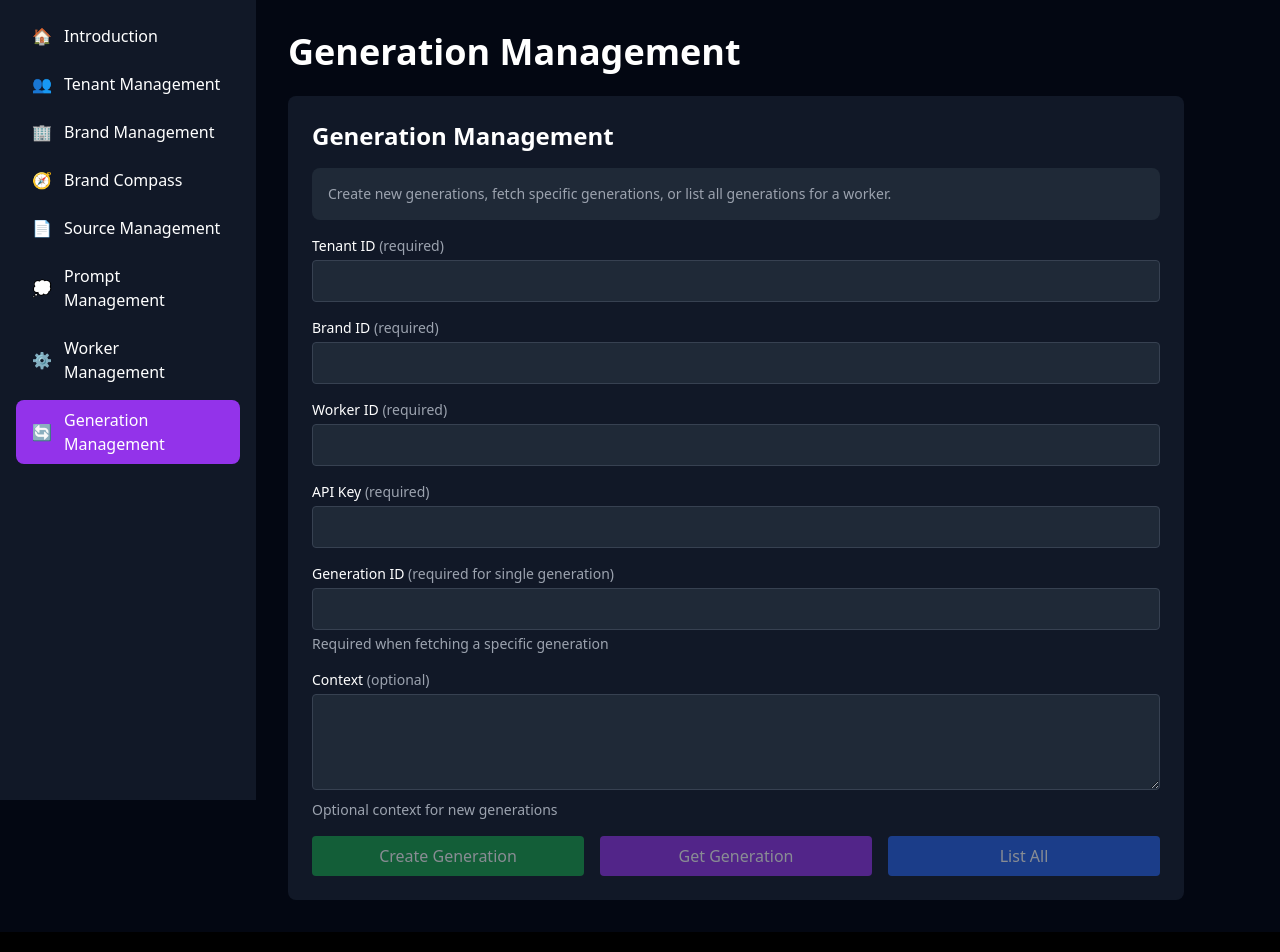
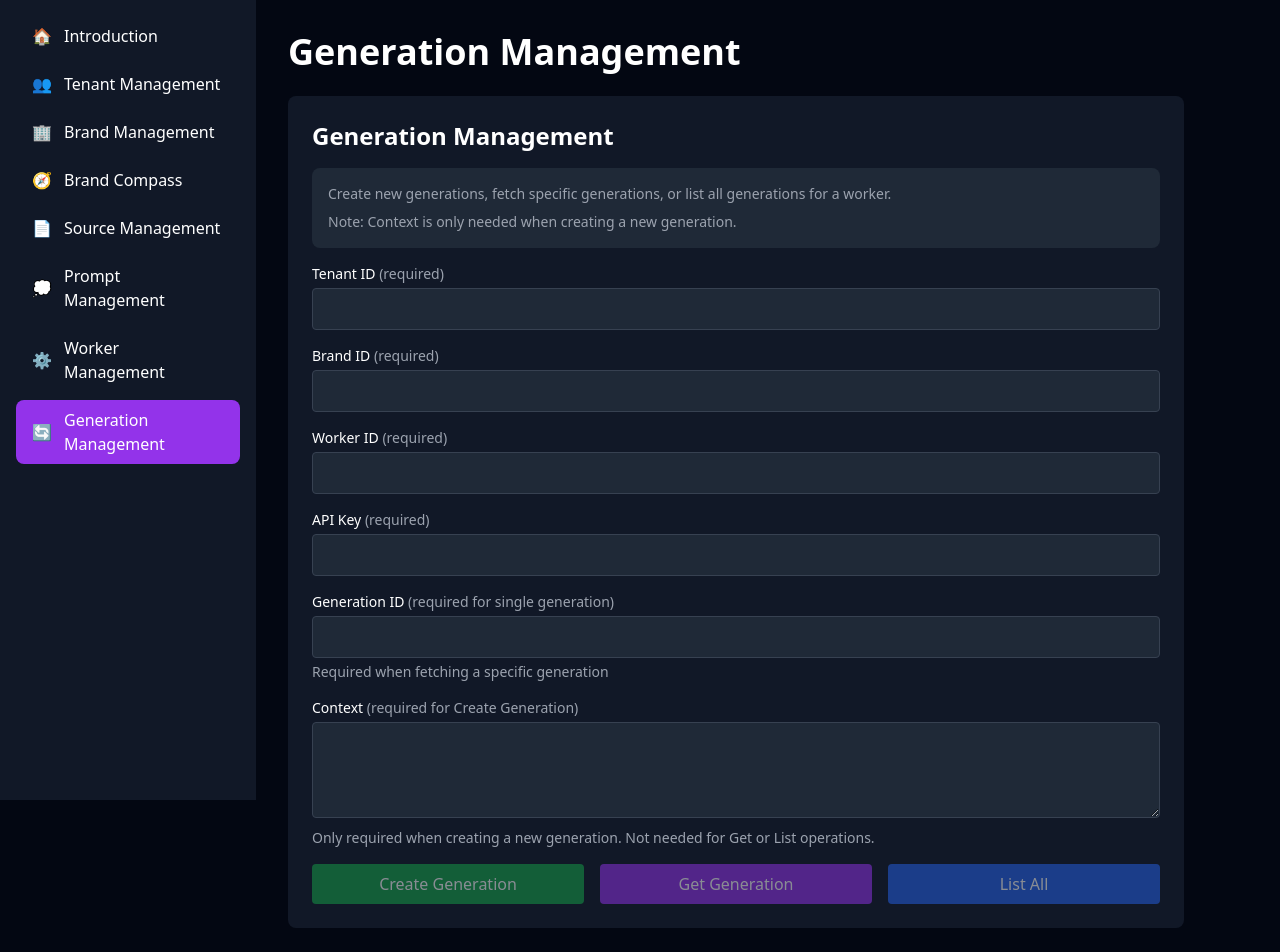
Before and after one commit to anujj-ti/social-toolkit-ui, a Next.js app: page /generation in a window 1280 px wide. Shown: the top 952 px of the page. Built offline with nearby package versions, Linux system fonts and the light colour scheme.

Commit message:
added notes for generation

```diff
--- a/app/components/GenerationForm.tsx
+++ b/app/components/GenerationForm.tsx
@@ -37,6 +37,8 @@ export default function GenerationForm({ onCreate, onGet, onListAll, isLoading }
       <div className="mb-4 p-4 bg-gray-800 rounded-lg">
         <p className="text-sm text-gray-400">
           Create new generations, fetch specific generations, or list all generations for a worker.
+          <br />
+          <span className="mt-2 block">Note: Context is only needed when creating a new generation.</span>
         </p>
       </div>
       <form className="space-y-4">
@@ -112,7 +114,7 @@ export default function GenerationForm({ onCreate, onGet, onListAll, isLoading }
         </div>
         <div>
           <label htmlFor="context" className="block text-sm font-medium mb-1">
-            Context <span className="text-gray-400">(optional)</span>
+            Context <span className="text-gray-400">(required for Create Generation)</span>
           </label>
           <textarea
             id="context"
@@ -121,7 +123,7 @@ export default function GenerationForm({ onCreate, onGet, onListAll, isLoading }
             className="w-full p-2 rounded bg-gray-800 border border-gray-700 h-24"
             disabled={isLoading}
           />
-          <p className="mt-1 text-sm text-gray-400">Optional context for new generations</p>
+          <p className="mt-1 text-sm text-gray-400">Only required when creating a new generation. Not needed for Get or List operations.</p>
         </div>
         <div className="flex gap-4">
           <button
```
